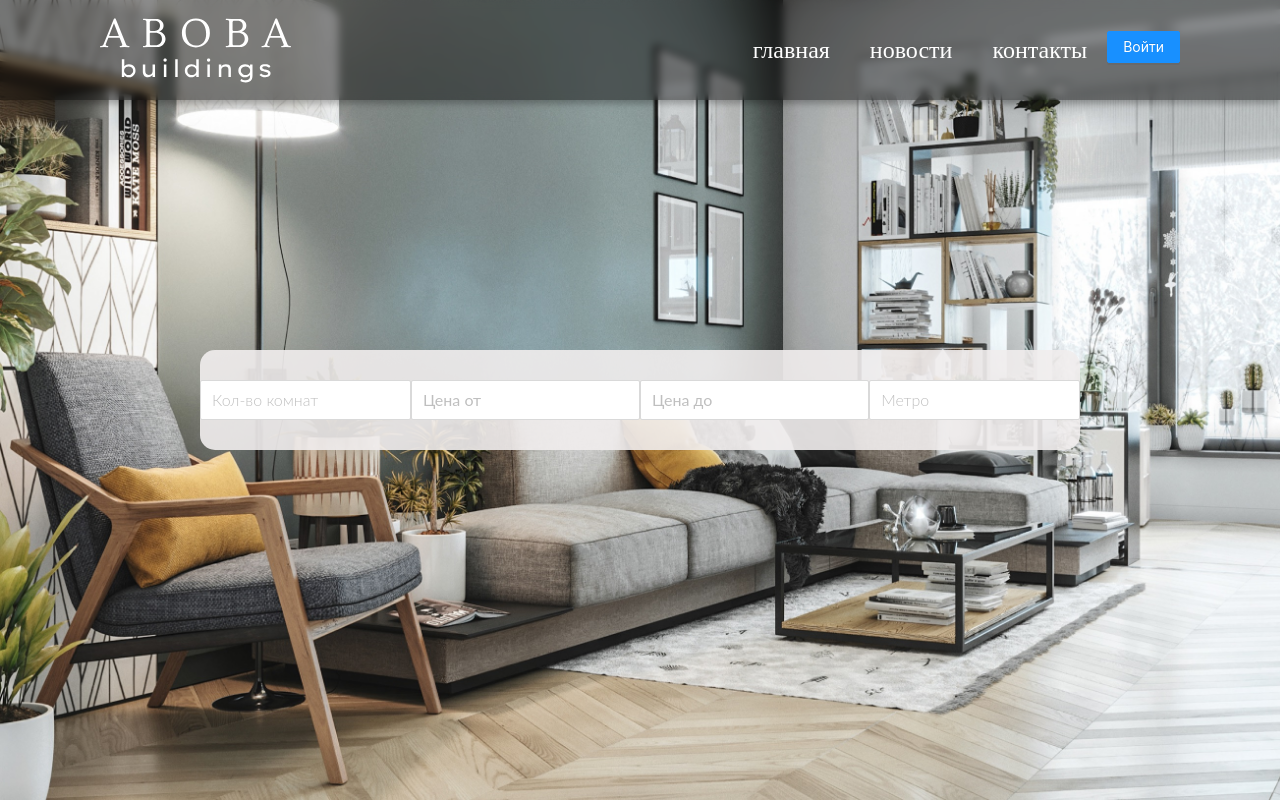
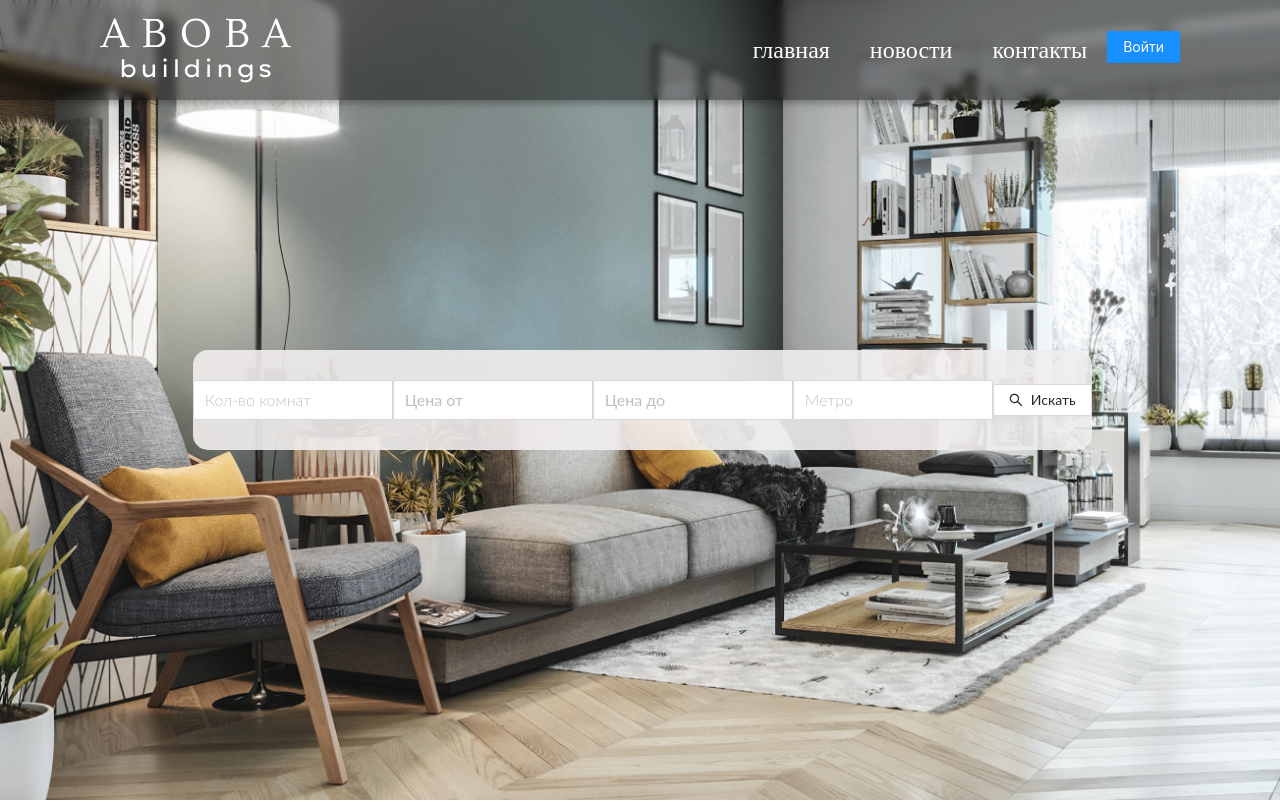
Before and after one commit to kaidarka/cursach, a React (Create React App) app: page / in a window 1280 px wide. Shown: the top 802 px of the page. Built offline with nearby package versions, Linux system fonts and the light colour scheme; no server answers; the database is empty.

Commit message:
Небольшие правки и добавлено немного TODO

```diff
--- a/src/components/Header.js
+++ b/src/components/Header.js
@@ -1,11 +1,10 @@
 import React, {useContext} from 'react';
 import logo from '../image/logo.svg';
-import Filter from "./Main/Filter";
 import {Button} from "antd";
 import {Context} from "../index";
 import firebase from "firebase/compat";
 import {useAuthState} from "react-firebase-hooks/auth";
-import {Link, NavLink} from "react-router-dom";
+import {NavLink} from "react-router-dom";
 import {ADD_ROUTE, MAIN_ROUTE} from "../utils/consts";
 
 const Header = () => {
@@ -17,6 +16,7 @@ const Header = () => {
     }
 
     return (
+        //TODO стилизовать меню и кнопки, добавить шрифты
         <header className="header">
             <div className="topbar">
                 <NavLink to={MAIN_ROUTE}>
--- a/src/components/List/List.js
+++ b/src/components/List/List.js
@@ -2,6 +2,7 @@ import React from 'react';
 
 const List = () => {
     return (
+        //TODO написать компонент с фильтрацией и выводом отфильтрованного
         <div>
             листинг
         </div>
--- a/src/components/Main/Filter.js
+++ b/src/components/Main/Filter.js
@@ -1,5 +1,6 @@
 import React, {useState} from 'react';
-import { Select, Input } from 'antd';
+import {Select, Input, Button} from 'antd';
+import {SearchOutlined} from "@ant-design/icons";
 
 const Filter = () => {
     const { Option } = Select;
@@ -7,6 +8,7 @@ const Filter = () => {
     const { costMin, setCostMin } = useState(0);
     const { costMax, setCostMax } = useState(0);
 
+    //TODO вынести комнаты в отдельный файл
     const roomsChildren = [
         <Option key={'Студия'}>Студия</Option>,
         <Option key={1}>1 Комната</Option>,
@@ -14,42 +16,46 @@ const Filter = () => {
         <Option key={3}>3 Комнаты</Option>,
         <Option key={4}>4 Комнаты</Option>,
     ];
+    //TODO вынести метро в отдельный файл
     const metroChildren = [
         <Option key={'Василеостровская'}>Василеостровская</Option>,
         <Option key={'Петроградская'}>Петроградская</Option>,
     ];
 
-
+    //TODO Написать валидацию фильтров цены
     const handleCostMin = (value) => {
         value < 0 ? setCostMin(0) : setCostMin(value);
     }
     const handleCostMax = (value) => {
 
     }
+    //TODO написать переход по поиску с передачей данных
 
     return (
-        <div className="search-block">
+        //TODO стилизовать инпуты и кнопку
+        <div className="search-block">`
             <div className="search">
                 <Select
                     mode="multiple"
                     allowClear
-                    style={{ width: '100%' }}
+                    style={{ width: 200 }}
                     placeholder="Кол-во комнат"
                     size="large"
                 >
                     {roomsChildren}
                 </Select>
-                <Input placeholder="Цена от" size="large" value={costMin} onChange={handleCostMin} />
-                <Input placeholder="Цена до" size="large" value={costMax} onChange={handleCostMax} />
+                <Input placeholder="Цена от" size="large" style={{ width: 200 }} value={costMin} onChange={handleCostMin} />
+                <Input placeholder="Цена до" size="large" style={{ width: 200 }} value={costMax} onChange={handleCostMax} />
                 <Select
                     mode="multiple"
                     allowClear
-                    style={{ width: '100%' }}
+                    style={{ width: 200 }}
                     placeholder="Метро"
                     size="large"
                 >
                     {metroChildren}
                 </Select>
+                <Button icon={<SearchOutlined />}>Искать</Button>
             </div>
         </div>
     );
--- a/src/components/Main/Last.js
+++ b/src/components/Main/Last.js
@@ -5,7 +5,6 @@ import useFirestore from "../hooks/useFirestore";
 const Last = () => {
 
     const flats = useFirestore('flats');
-    console.log(flats)
     return (
         <section className="main">
             <div className="options-section">
```
